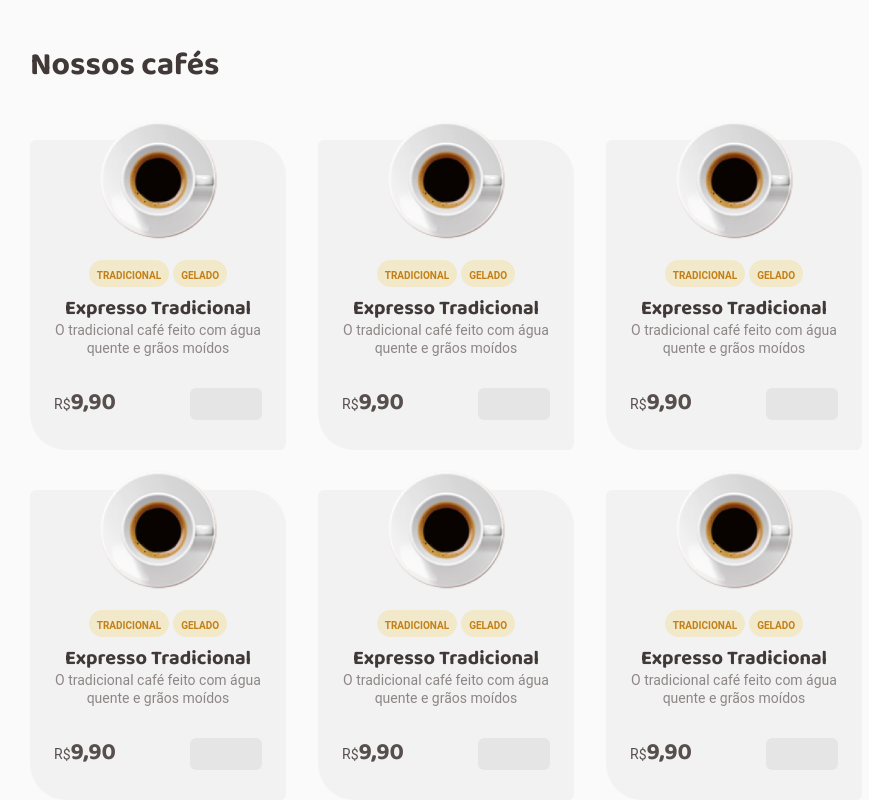
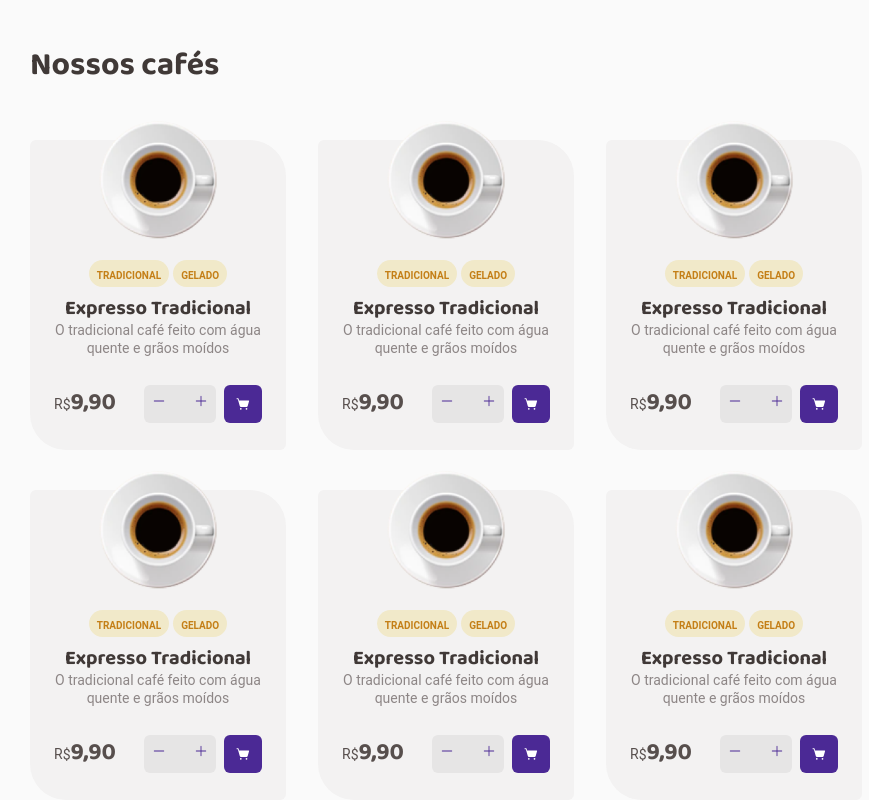
Before and after one commit to rutefig/challenge02-ignite-reactjs-coffee-delivery, a React (Vite) app: page / in a window 1280 px wide. Shown: the part 815-1615 px from the top of the page, without its empty margins (130-999 px from the left). Built offline with nearby package versions, Linux system fonts and the light colour scheme.

Commit message:
added icons to increment and decrement counter - just styling

```diff
--- a/src/components/Counter/index.tsx
+++ b/src/components/Counter/index.tsx
@@ -1,22 +1,36 @@
+import { Minus, Plus } from '@phosphor-icons/react'
 import React, { InputHTMLAttributes } from 'react'
 import styled from 'styled-components'
+import { defaultTheme } from '../../styles/themes/default'
 
 interface Props extends InputHTMLAttributes<HTMLInputElement> {}
 
 export const Counter: React.FC<Props> = () => {
-  return <StyledInput type='number' />
+  return (
+    <CounterContainer>
+      <Minus weight='regular' color={defaultTheme['purple-dark']} />
+      <StyledInput type="number" />
+      <Plus weight='regular' color={defaultTheme['purple-dark']} />
+    </CounterContainer>
+  )
 }
 
-const StyledInput = styled.input`
+const CounterContainer = styled.div`
   display: flex;
   gap: 0.25rem;
   padding: 8px;
   background: ${(props) => props.theme['base-button']};
-  border: none;
   border-radius: 6px;
 
   width: 4.5rem;
-  height: 2rem;
+  /* height: 2rem; */
+`
+
+const StyledInput = styled.input`
+  border: none;
+  background: inherit;
+  /* width: -webkit-fill-available; */
+  max-width: 1.25rem;
 
   caret-color: transparent;
 
@@ -24,7 +38,8 @@ const StyledInput = styled.input`
     box-shadow: none;
   }
 
-  ::-webkit-inner-spin-button, ::-webkit-outer-spin-button {
+  ::-webkit-inner-spin-button,
+  ::-webkit-outer-spin-button {
     -webkit-appearance: none;
     margin: 0;
   }
--- a/src/pages/Home/components/CoffeeList/components/CoffeeCard/index.tsx
+++ b/src/pages/Home/components/CoffeeList/components/CoffeeCard/index.tsx
@@ -1,10 +1,13 @@
+import { ShoppingCartSimple } from '@phosphor-icons/react'
 import React from 'react'
 import coffeeImg from '../../../../../../assets/coffee1.svg'
+import { Button } from '../../../../../../components/Button'
 import { Counter } from '../../../../../../components/Counter'
 import { StyledText } from '../../../../../../components/Text'
 import { defaultTheme } from '../../../../../../styles/themes/default'
 import {
   ActionsContainer,
+  ActionsForm,
   CardContainer,
   CoffeeImage,
   TagsContainer,
@@ -64,7 +67,15 @@ export const CoffeeCard = () => {
           9,90
         </StyledText>
 
-        <Counter />
+        <ActionsForm>
+          <Counter />
+          <Button
+            backgroundColor={defaultTheme['purple-dark']}
+            hoverColor={defaultTheme['purple']}
+          >
+            <ShoppingCartSimple weight="fill" width={'1.375rem'} />
+          </Button>
+        </ActionsForm>
       </ActionsContainer>
     </CardContainer>
   )
--- a/src/pages/Home/components/CoffeeList/components/CoffeeCard/styles.ts
+++ b/src/pages/Home/components/CoffeeList/components/CoffeeCard/styles.ts
@@ -53,3 +53,7 @@ export const ActionsContainer = styled.div`
     font-size: 0.875rem;
   }
 `
+export const ActionsForm = styled.form`
+    display: flex;
+    gap: 0.5rem;
+`
```
